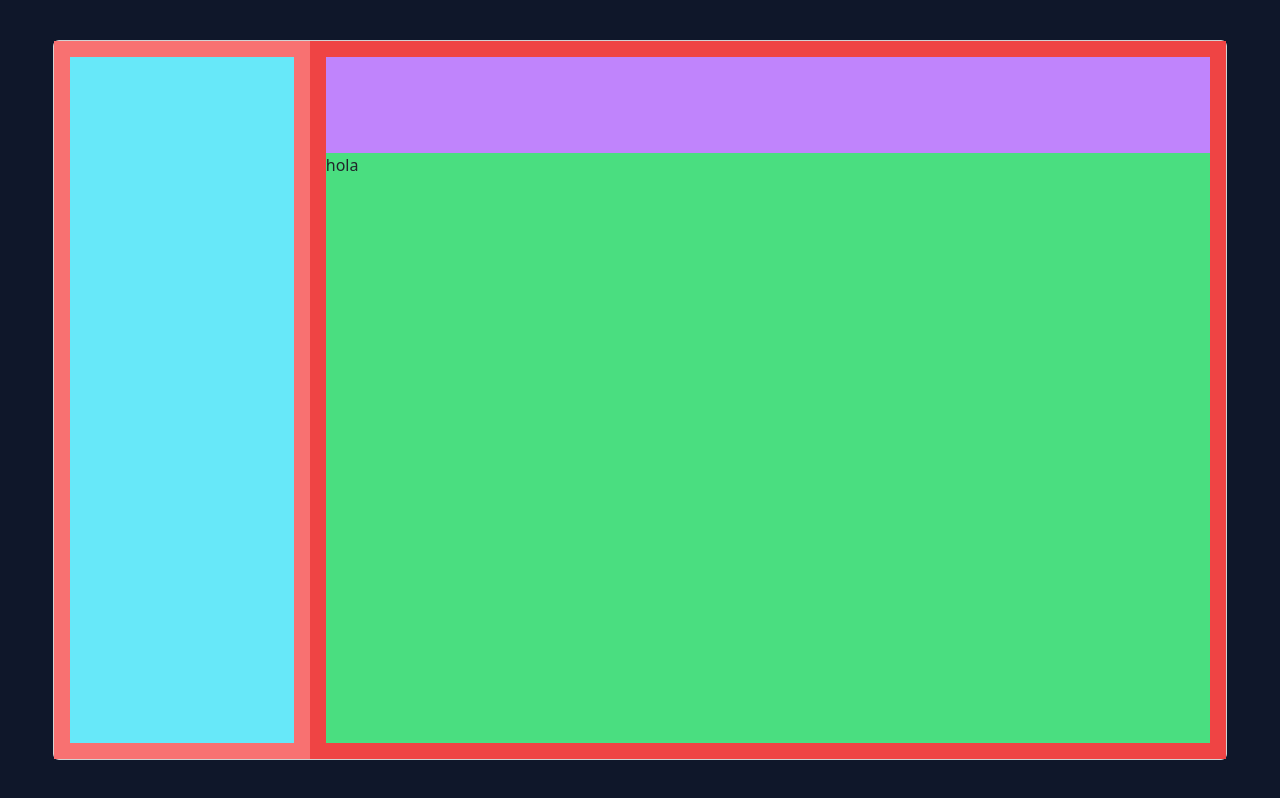
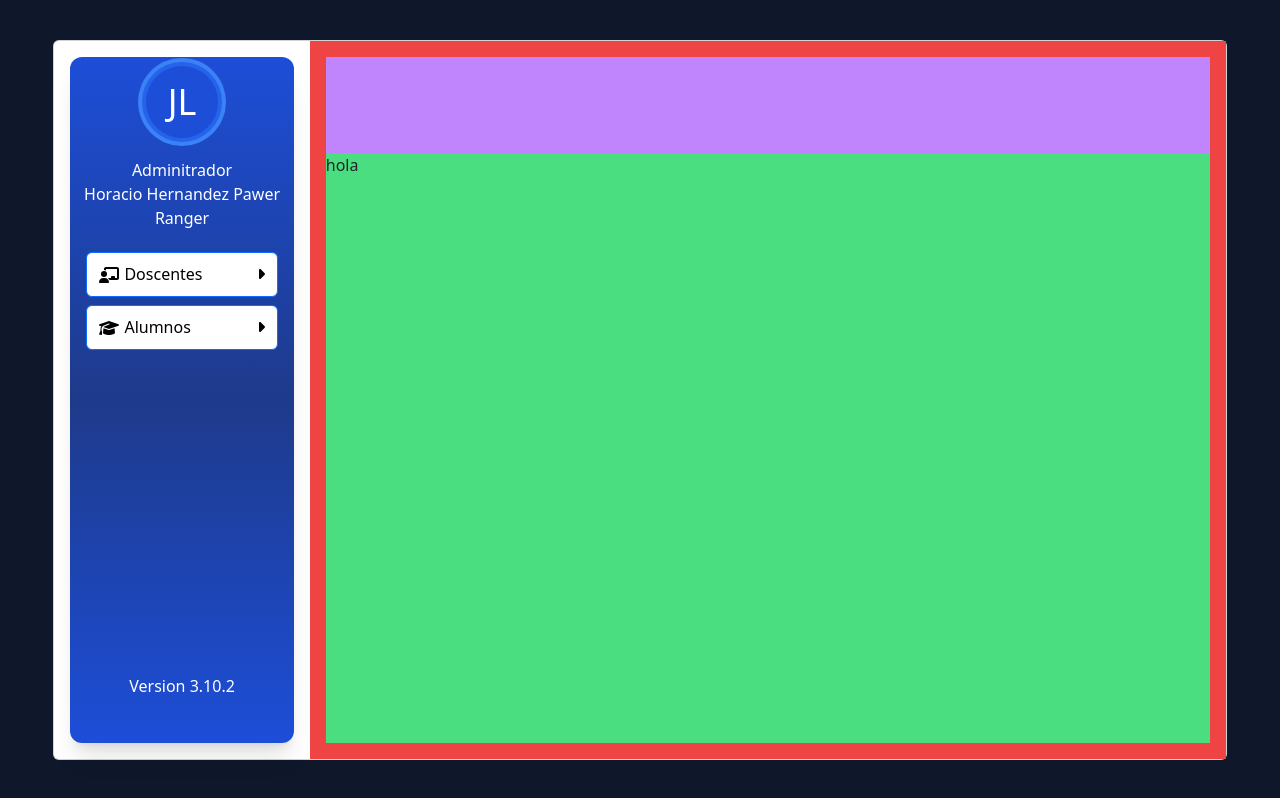
Before and after one commit to GerardoSCDev/academy-web, a Next.js app: page /home in a window 1280 px wide. Built offline with nearby package versions, Linux system fonts and the light colour scheme.

Commit message:
show sidebar in home

```diff
--- a/src/Utils/UIComponents/CButton/CButton.tsx
+++ b/src/Utils/UIComponents/CButton/CButton.tsx
@@ -2,7 +2,7 @@
 import React from 'react'
 import { IconDefinition, faDoorOpen} from '@fortawesome/free-solid-svg-icons'
 import { FontAwesomeIcon } from '@fortawesome/react-fontawesome'
-import { Button, PlaceholderButton, Spinner } from 'react-bootstrap'
+import { Button, Spinner } from 'react-bootstrap'
 
 export const CButton = ({title = '', icon = undefined, showLoader = false, disabled = false, onClick = undefined, type = 'button'}: ICButton) => {
 
--- a/src/app/home/page.tsx
+++ b/src/app/home/page.tsx
@@ -1,13 +1,86 @@
 'use client'
-import { Card } from "react-bootstrap";
+import { useState } from "react";
+import { Button, Card, ToggleButton, ToggleButtonGroup } from "react-bootstrap";
+import Image from 'next/image'
+import {
+    faCaretRight,
+    faGraduationCap,
+    faChalkboardTeacher,
+    IconDefinition,
+ } from '@fortawesome/free-solid-svg-icons'
+
+import { FontAwesomeIcon } from "@fortawesome/react-fontawesome";
 
 export default function Home() {
 
+    const sideNavOptions: NavBarOption[] = [
+        { title: 'Doscentes', icon: faChalkboardTeacher},
+        { title: 'Alumnos', icon: faGraduationCap },
+    ]
+
+    const SideBarAvatar = () => {
+        return (
+
+            <div className="flex flex-col items-center">
+                <div className="w-20 h-20 rounded-full bg-blue-700 flex justify-center items-center border-4 border-blue-600 ring-4 ring-blue-500">
+                    <span className="text-4xl text-white ">
+                        JL
+                    </span>
+                </div>
+                <div className="flex flex-col items-center mt-3 text-center text-white">
+                    <label>Adminitrador</label>
+                    <label>Horacio Hernandez Pawer Ranger</label>
+                </div>
+            </div>
+
+        )
+    }
+
+    const SideBarButtonOptionIcon = ({icon}: NavBarOption) => {
+        console.log(icon)
+        if (icon !== undefined) {
+            return <FontAwesomeIcon icon={icon}/>
+        }
+        return <></>
+    }
+
+    const SideBarButtonOption = ({title = '', icon}: NavBarOption) => {
+        return (
+            <Button onClick={() => {console.log(title)}} style={{backgroundColor: 'white', height: 45, color: 'black', textAlign: 'left', display: 'flex', flexDirection: 'row', alignItems: 'center'}}>
+
+                <label className="size-8 flex items-center pt-0.5">
+                    <SideBarButtonOptionIcon icon={icon}/>
+                </label>
+
+                <label className="pr-3 w-full">{title}</label>
+
+                <label className="size-8flex items-center">
+                    <FontAwesomeIcon icon={faCaretRight}/>
+                </label>
+
+            </Button>
+        )
+    }
 
     const SideBar = () => {
         return (
-            <div className="bg-red-400 h-full w-80 p-3">
-                <div className="size-full bg-cyan-300"></div>
+            <div className="w-80 p-3 rounded-xl">
+                <div className="size-full bg-gradient-to-t from-blue-700 via-blue-900 to-blue-700 rounded-xl shadow-xl flex flex-col">
+
+                    <div className="h-72 w-full  flex justify-center items-center">
+                        <SideBarAvatar/>
+                    </div>
+
+                    <div className="h-full w-full flex flex-col p-3 gap-2 overflow-auto">
+                        {
+                            sideNavOptions.map((navOption) => <SideBarButtonOption title={navOption.title} icon={navOption.icon}/>)
+                        }
+                    </div>
+                    <div className="h-28 w-full text-white flex flex-col text-center">
+                        Version 3.10.2
+                    </div>
+
+                </div>
             </div>
         )
     }
@@ -35,3 +108,11 @@ export default function Home() {
         </div>
     )
 }
+
+
+
+interface NavBarOption {
+    title?: string
+    path?: string
+    icon?: IconDefinition
+}
```
